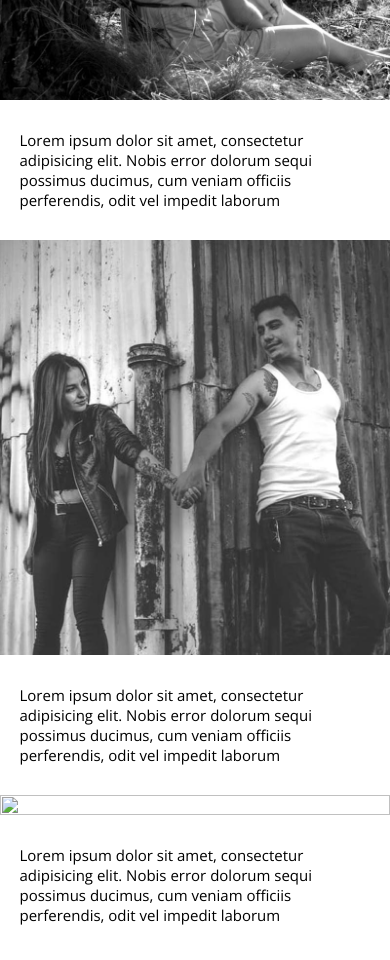
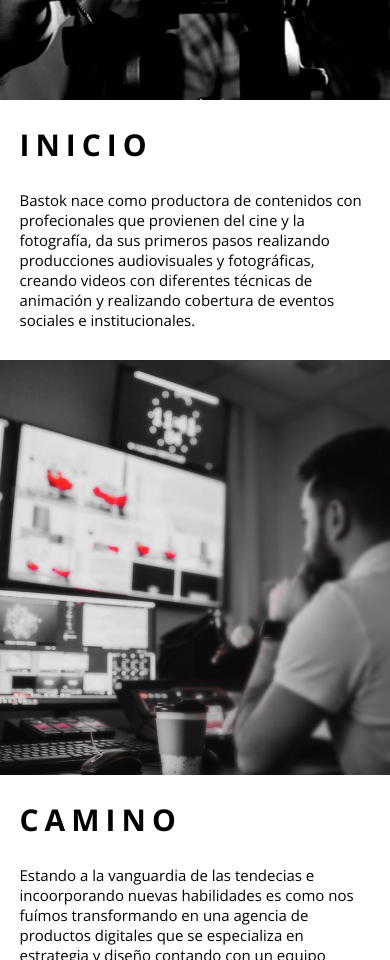
Before and after one commit to gaboqu/bastok, a plain HTML site: page secciones/estudio.html in a window 390 px wide. Shown: the part 1040-2000 px from the top of the page. Drawn offline with nearby package versions, Linux system fonts and the light colour scheme.

Commit message:
editando responsive, cambios en estudio

```diff
--- a/css/estilos.css
+++ b/css/estilos.css
@@ -488,6 +488,7 @@ form textarea:focus {
 .q_hacemos-item p {
   line-height: 2.5rem;
   margin-top: 10px;
+  /* padding: 20px; */
 }
 
 .veinte {
@@ -569,6 +570,13 @@ form textarea:focus {
 section .mitad p {
   width: 70%;
   margin-left: 8rem;
+  margin-bottom: ;
+}
+
+section .mitad h2 {
+  width: 70%;
+  margin-left: 8rem;
+  margin-bottom: 30px;
 }
 
 /*FOOTER*/
@@ -859,6 +867,14 @@ footer p {
 
   }
 
+  section .mitad h2 {
+    margin-left: 0;
+    width: 100%;
+    margin-top: 30px;
+    margin-bottom: 30px;
+
+  }
+
   .nosotros {
     display: flex;
     flex-direction: column;
--- a/secciones/estudio.html
+++ b/secciones/estudio.html
@@ -77,29 +77,31 @@
   <section>
     <div class="nosotros">
       <div class="nosotros2">
-        <div class="mitad2 line_h wow animate__animated animate__fadeInLeft"><img class="resise" src="../imagenes/BST.jpg"
+        <div class="mitad2 line_h wow animate__animated animate__fadeInLeft"><img class="resise" src="../imagenes/etau.jpg"
             alt=""></div>
         <div class="mitad wow animate__animated animate__fadeInRight">
-          <p>Lorem ipsum dolor sit amet, consectetur adipisicing elit. Nobis error dolorum sequi possimus ducimus, cum
-            veniam officiis perferendis, odit vel impedit laborum </p>
+          <h2>Inicio</h2>
+          <p>Bastok nace como productora de contenidos con profecionales que provienen del cine y la fotografía, da sus primeros pasos realizando producciones audiovisuales y fotográficas, creando videos con diferentes técnicas de animación y realizando cobertura de eventos sociales e institucionales.</p>
         </div>
       </div>
 
       <div class="reverse">
-        <div class="mitad2 line_h wow animate__animated animate__fadeInRight"><img class="resise" src="../imagenes/produ.jpg"
+        <div class="mitad2 line_h wow animate__animated animate__fadeInRight"><img class="resise" src="../imagenes/Digital.jpg"
             alt=""></div>
         <div class="mitad wow animate__animated animate__fadeInLeft">
-          <p>Lorem ipsum dolor sit amet, consectetur adipisicing elit. Nobis error dolorum sequi possimus ducimus, cum
-            veniam officiis perferendis, odit vel impedit laborum </p>
+          <h2>camino</h2>
+          <p>Estando a la vanguardia de las tendecias e incoorporando nuevas habilidades es como nos fuímos transformando en una agencia  de productos digitales que se especializa en estrategia y diseño contando con un equipo multidisiplinario en el área de la comunicación.</p>
         </div>
       </div>
 
       <div class="nosotros2">
-        <div class="mitad2 line_h wow animate__animated animate__fadeInLeft"><img class="resise" src="../imagenes//etau.jpg"
+        <div class="mitad2 line_h wow animate__animated animate__fadeInLeft"><img class="resise" src="../imagenes/objetivo.jpg"
             alt=""></div>
         <div class="mitad wow animate__animated animate__fadeInRight">
-          <p>Lorem ipsum dolor sit amet, consectetur adipisicing elit. Nobis error dolorum sequi possimus ducimus, cum
-            veniam officiis perferendis, odit vel impedit laborum </p>
+          <h2>Objetivos</h2>
+          <p>Teniendo en todo momento como objetivo ser una agencia referente en la región capaz
+            de ofecer soluciones digitales a nuestros clientes es como vamos crecciendo generando
+             nuevas capacidades y explorando terrenos donde poder expandirnos.</p>
         </div>
       </div>
 
```
Also changed, not shown: secciones/trabajos.html (+2 -2 lines), imagenes/Digital.jpg (added), imagenes/galery_video-colorshop_mural.jpg (added), imagenes/galery_video-eggerRun.jpg (added), imagenes/galery_video-eggerRuns.jpg (added), imagenes/objetivo.jpg (added).
